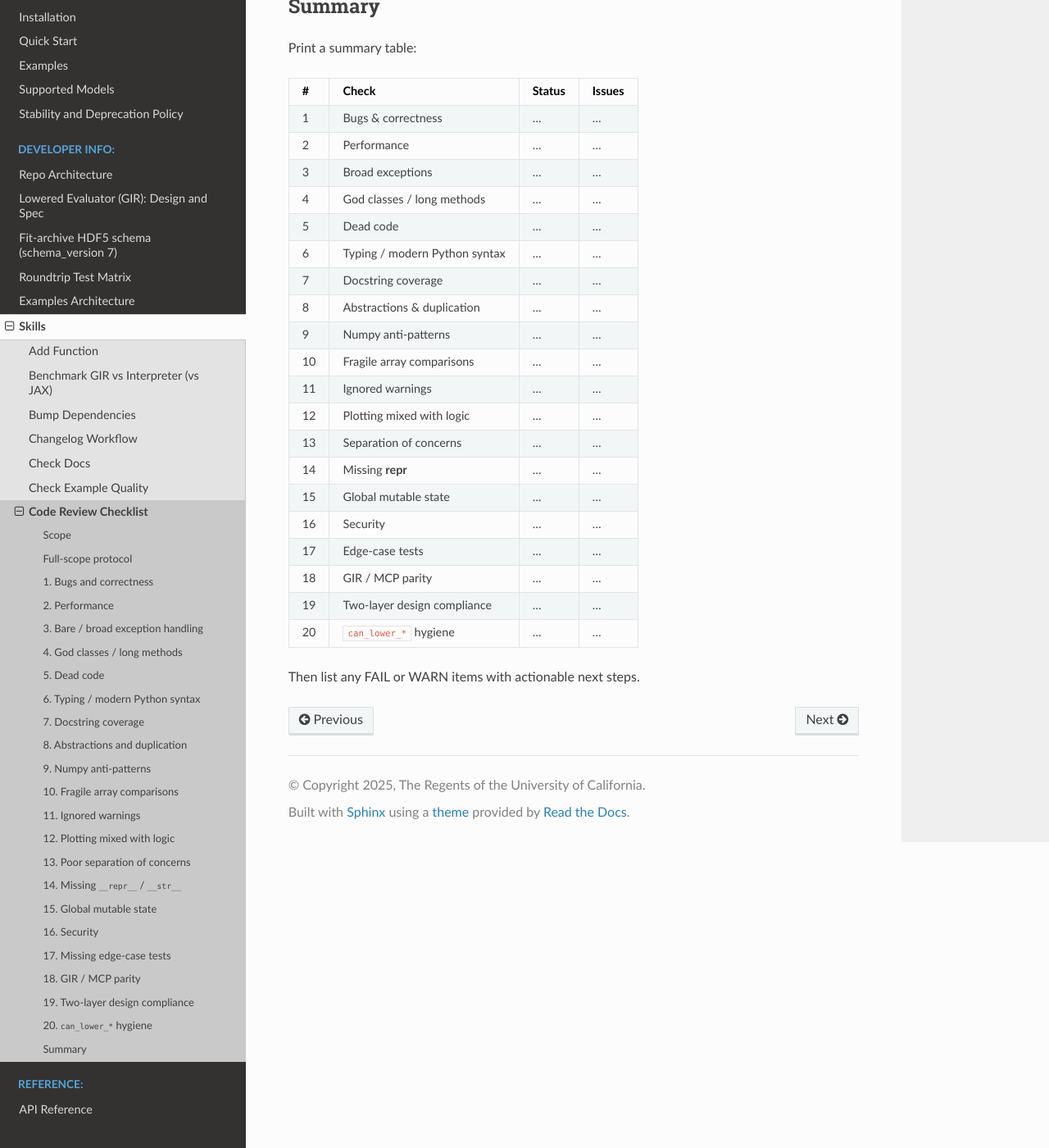
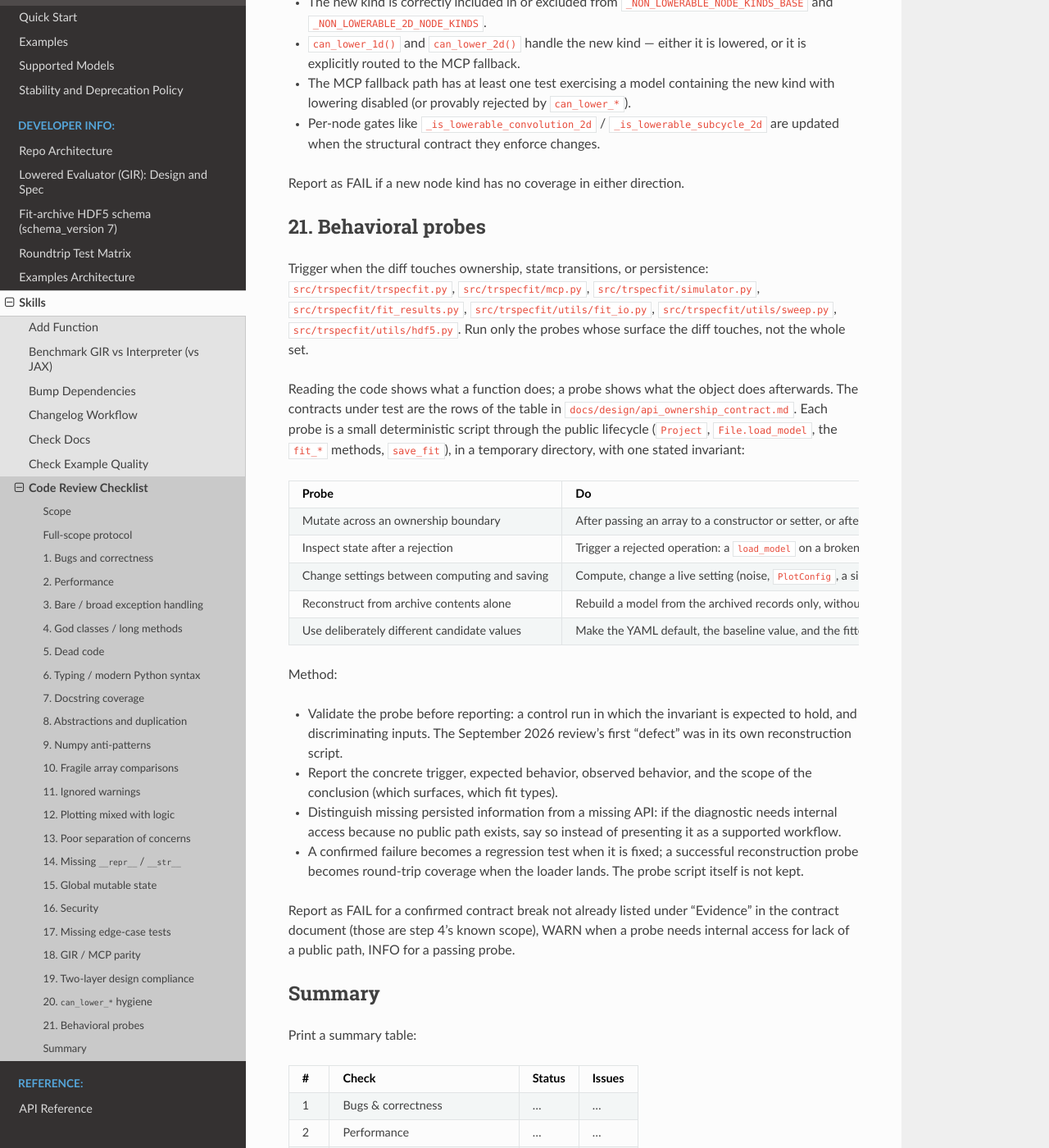
Before and after one commit to InfinityMonkeyAtWork/time-resolved-spectroscopy-fit, a Sphinx documentation site: the page built from docs/ai/code-review.md, in a window 1280 px wide and 1400 px high, scrolled down 6552 px. Shown: the whole window at 82% size. Built offline with Sphinx 7.4.7 and the Read the Docs theme 3.1.0, drawn with Linux system fonts in a browser that asks for light colours; some of the changed text lies outside the part shown.

Commit message:
Triage the June 2026 review, add behavioral probes to the review recipe
Archive the triage against v0.19.0 (each finding retired with evidence or
carried to its TODO item); add check 21 to docs/ai/code-review.md. Cap CI
jobs at 30 min and tests at 600 s; make coverage an on-demand review
instrument (no CI step, badge or threshold).

```diff
--- a/docs/ai/code-review.md
+++ b/docs/ai/code-review.md
@@ -57,6 +57,10 @@
     (plain pytest, public API usage, `show_plot=False`), and
     verification that parity coverage claimed in chunk B exists in
     `tests/test_gir_integration.py`. Runs after B.
+- **Behavioral probes** — check 21 is conditional on a diff; on a `full`
+  run, execute one probe per row of the ownership-contract table, across
+  chunks A (`File`, `Model`), D (results, archive) and E (simulator, sweep),
+  and report per surface.
 - Each subagent returns only concise findings: file:line, severity
   (PASS/INFO/WARN/FAIL), one-line description.
 - Findings are collected into a report file (e.g.
@@ -218,6 +222,16 @@
 
 Report as INFO with suggestions for what to add.
 
+When the diff touches fit, evaluation, or simulation code, also read the
+changed files' line coverage: run
+`COVERAGE_CORE=sysmon pytest -q -m "" --cov --cov-report=term-missing`
+(about four minutes; the `sysmon` core keeps the tracing overhead near 10%,
+and the `patch = subprocess` setting in `pyproject.toml` measures the spawned
+SbS / MCMC workers) and check whether the new or changed lines are executed
+by any test. An unexecuted branch in a fit path is where a wrong number goes
+unnoticed: report it as WARN with the missing line ranges. The percentage
+itself is not a finding; no threshold is enforced.
+
 ## 18. GIR / MCP parity
 
 Trigger when the diff touches any of `src/trspecfit/graph_ir.py`,
@@ -278,6 +292,49 @@
 
 Report as FAIL if a new node kind has no coverage in either direction.
 
+## 21. Behavioral probes
+
+Trigger when the diff touches ownership, state transitions, or persistence:
+`src/trspecfit/trspecfit.py`, `src/trspecfit/mcp.py`,
+`src/trspecfit/simulator.py`, `src/trspecfit/fit_results.py`,
+`src/trspecfit/utils/fit_io.py`, `src/trspecfit/utils/sweep.py`,
+`src/trspecfit/utils/hdf5.py`. Run only the probes whose surface the diff
+touches, not the whole set.
+
+Reading the code shows what a function does; a probe shows what the object
+does afterwards. The contracts under test are the rows of the table in
+`docs/design/api_ownership_contract.md`. Each probe is a small deterministic
+script through the public lifecycle (`Project`, `File.load_model`, the
+`fit_*` methods, `save_fit`), in a temporary directory, with one stated
+invariant:
+
+| Probe | Do | Check |
+|---|---|---|
+| Mutate across an ownership boundary | After passing an array to a constructor or setter, or after reading a result (a DataFrame, a dict, an array), modify the caller's copy in place. | Internal state, the record, and the archive are unchanged. |
+| Inspect state after a rejection | Trigger a rejected operation: a `load_model` on a broken YAML, an attachment to an unknown parameter. | The previous model is intact and usable; parameter state and `parent_model` are what they were. An exception assertion alone misses partial mutation. |
+| Change settings between computing and saving | Compute, change a live setting (noise, `PlotConfig`, a simulator noise level), then save. | The saved metadata describes the computation that produced the saved arrays, not the current settings. |
+| Reconstruct from archive contents alone | Rebuild a model from the archived records only, without the original YAML, the live model, or the baseline result, and evaluate it. | Numerical agreement with the saved prediction, including fixed and expression-linked parameters. Matching stored fields alone does not establish executable equivalence. |
+| Use deliberately different candidate values | Make the YAML default, the baseline value, and the fitted value of one parameter distinguishable. | The value that surfaces names its source; a fixed value is the one the record claims. |
+
+Method:
+
+- Validate the probe before reporting: a control run in which the invariant
+  is expected to hold, and discriminating inputs. The September 2026 review's
+  first "defect" was in its own reconstruction script.
+- Report the concrete trigger, expected behavior, observed behavior, and the
+  scope of the conclusion (which surfaces, which fit types).
+- Distinguish missing persisted information from a missing API: if the
+  diagnostic needs internal access because no public path exists, say so
+  instead of presenting it as a supported workflow.
+- A confirmed failure becomes a regression test when it is fixed; a
+  successful reconstruction probe becomes round-trip coverage when the loader
+  lands. The probe script itself is not kept.
+
+Report as FAIL for a confirmed contract break not already listed under
+"Evidence" in the contract document (those are step 4's known scope), WARN
+when a probe needs internal access for lack of a public path, INFO for a
+passing probe.
+
 ## Summary
 
 Print a summary table:
@@ -304,5 +361,6 @@
 | 18 | GIR / MCP parity | ... | ... |
 | 19 | Two-layer design compliance | ... | ... |
 | 20 | `can_lower_*` hygiene | ... | ... |
+| 21 | Behavioral probes | ... | ... |
 
 Then list any FAIL or WARN items with actionable next steps.
```
Also changed, not shown: TODO.md (+2 -3 lines), docs/design/README.md (+1 -0 lines), docs/design/api_ownership_contract.md (+1 -1 lines), docs/design/archive/review_2026_06_triage.md (added, +55 -0 lines), pyproject.toml (+20 -0 lines), 1 other file.
